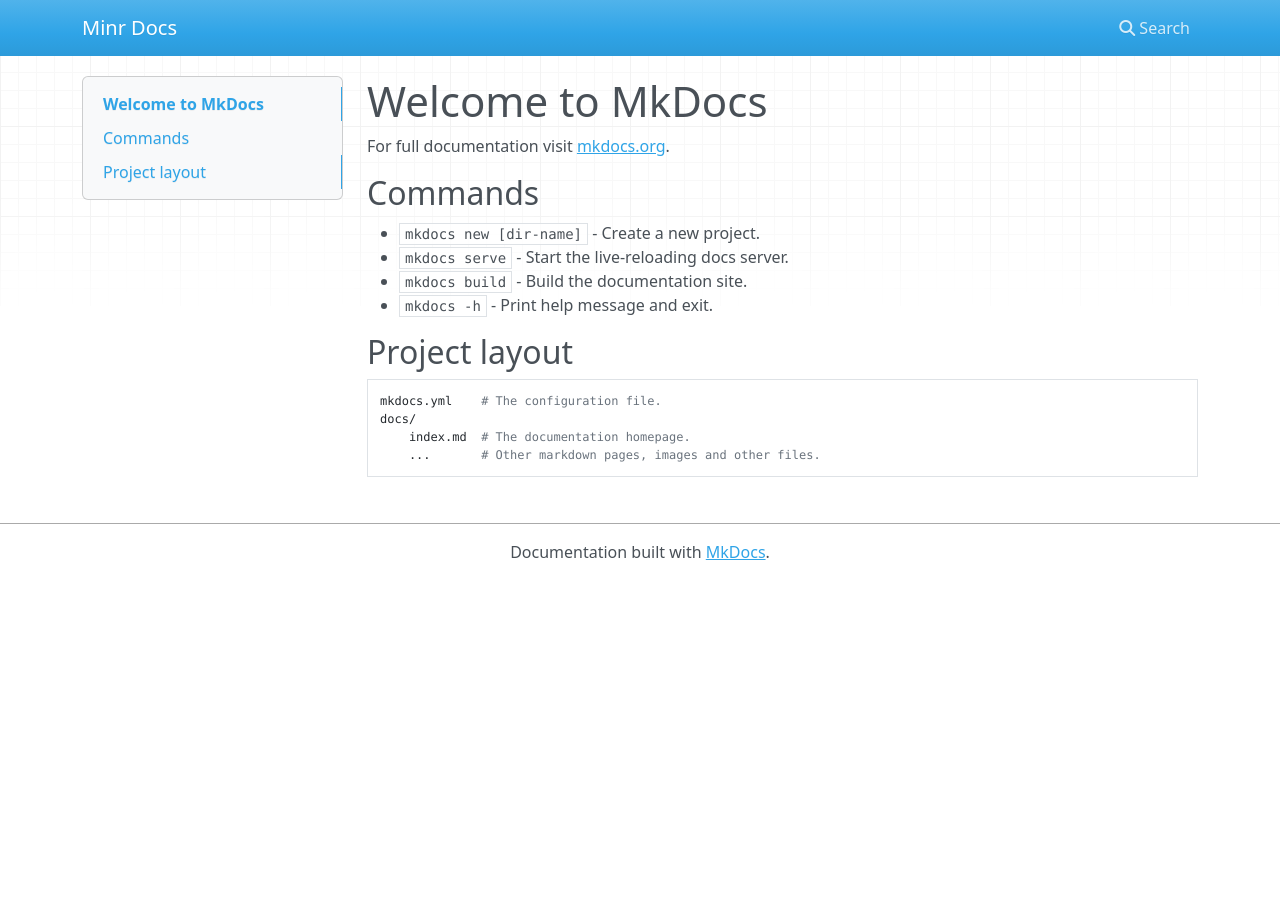
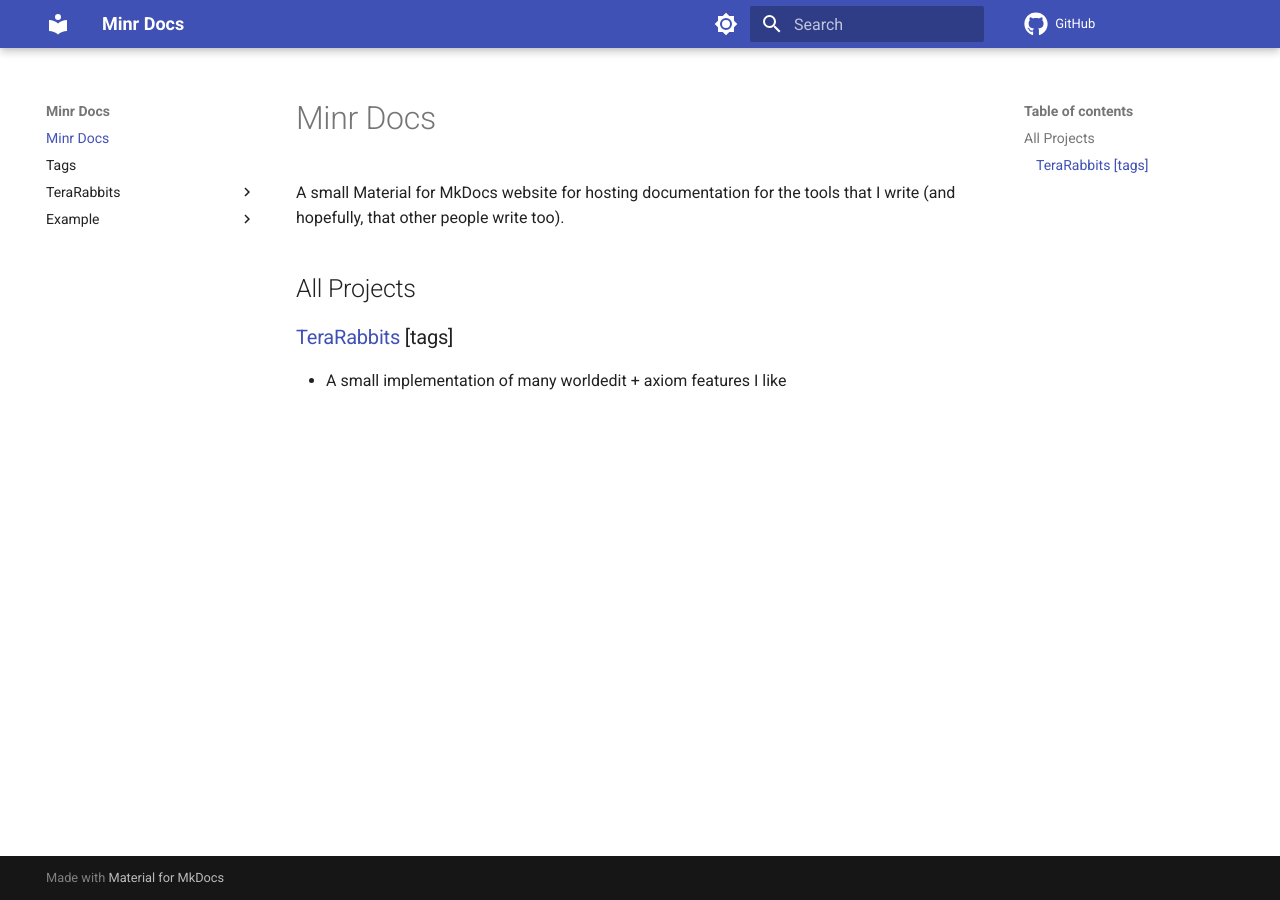
Before and after one commit to x3a1n4/minr-docs, an MkDocs documentation site: the page built from docs/index.md, in a window 1280 px wide. Built offline with MkDocs 1.6.1 and Material for MkDocs 9.7.7, drawn with Linux system fonts in a browser that asks for light colours; nearby versions of some CDN libraries; comment, search, counter and statistics services are not loaded.

Commit message:
Add initial content

```diff
--- a/docs/index.md
+++ b/docs/index.md
@@ -1,17 +1,9 @@
-# Welcome to MkDocs
+# Minr Docs
 
-For full documentation visit [mkdocs.org](https://www.mkdocs.org).
+A small Material for MkDocs website for hosting documentation for the tools that I write (and hopefully, that other people write too).
 
-## Commands
+## All Projects
+<!-- See https://github.com/squidfunk/mkdocs-material/discussions/6724 for proper tagging-->
 
-* `mkdocs new [dir-name]` - Create a new project.
-* `mkdocs serve` - Start the live-reloading docs server.
-* `mkdocs build` - Build the documentation site.
-* `mkdocs -h` - Print help message and exit.
-
-## Project layout
-
-    mkdocs.yml    # The configuration file.
-    docs/
-        index.md  # The documentation homepage.
-        ...       # Other markdown pages, images and other files.
+### [TeraRabbits](example/example.md) [tags]
+- A small implementation of many worldedit + axiom features I like
--- a/mkdocs.yml
+++ b/mkdocs.yml
@@ -1 +1,28 @@
 site_name: Minr Docs
+site_url: https://x3a1n4.github.io/minr-docs
+repo_url: https://github.com/x3a1n4/minr-docs
+plugins:
+  - tags
+  - search
+theme:
+  name: material
+  icon:
+    repo: fontawesome/brands/github
+    tag:
+      default: material/tag
+  palette:
+    # Palette toggle for light mode
+    - scheme: default
+      toggle:
+        icon: material/brightness-7
+        name: Switch to dark mode
+
+    # Palette toggle for dark mode
+    - scheme: slate
+      toggle:
+        icon: material/brightness-4
+        name: Switch to light mode
+extra:
+  tags:
+    Mapmaking: mapmaking
+    Scripting: scripting
```
Also changed, not shown: README.md (added, +7 -0 lines), docs/TeraRabbits/teraRabbits.md (added, +7 -0 lines), docs/TeraRabbits/teraRabbitsUtils.md (added, +7 -0 lines), docs/example/example.md (added, +7 -0 lines), docs/tags.md (added, +5 -0 lines).
